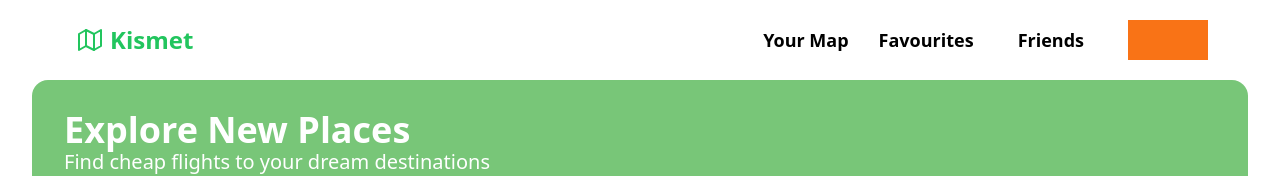
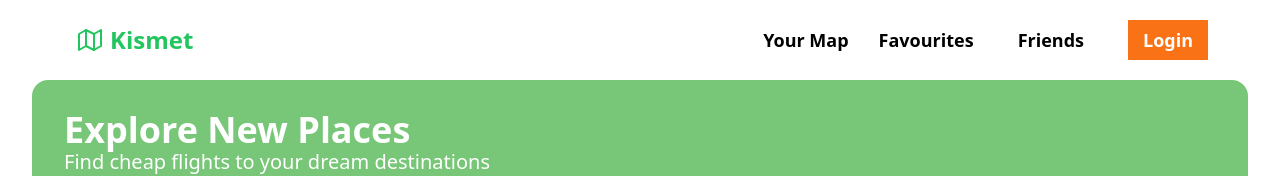
Before and after one commit to lancetoledo/kismet-travel-app, a Next.js app: page / in a window 1280 px wide. Shown: the top 176 px of the page. Built offline with nearby package versions, Linux system fonts and the light colour scheme; no server answers.

Commit message:
reverted test changes

```diff
--- a/components/Header.tsx
+++ b/components/Header.tsx
@@ -66,7 +66,7 @@ export default function Header() {
             href="/login"
             className="flex mx-[10px] bg-orange-500 dark:bg-orange-600 w-20 h-10 text-white justify-center items-center hover:bg-orange-600 dark:hover:bg-orange-700 transition-colors duration-200"
           >
-
+            Login
           </Link>
         )}
       </nav>
```
